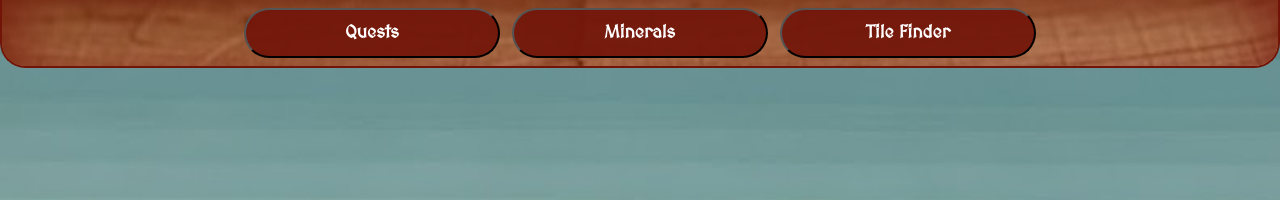
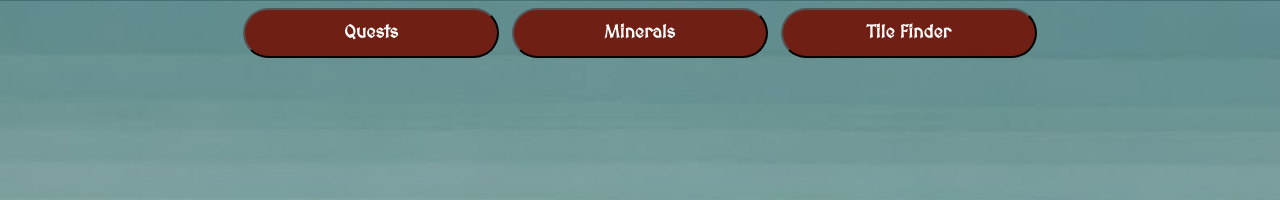
Before and after one commit to Huskarnov/Agonialands-Map-Tools, a plain HTML site: page index.html in a window 1280 px wide. Shown: the top 200 px of the page. Drawn offline with Linux system fonts and the light colour scheme.

Commit message:
Update styles.css

```diff
--- a/styles.css
+++ b/styles.css
@@ -36,18 +36,20 @@ section{
     z-index: 2;
 
 
-    background-image: url('toolsBg2.jpg');
-    background-size: cover;
+    /* background-image: url('toolsBg2.jpg');
+     */
+    background-color: transparent;
+    /* background-size: cover; */
 
     overflow: hidden;
 
-    box-shadow: 0 0 6vw 0.1vw #721408 inset;
+    /* box-shadow: 0 0 6vw 0.1vw #721408 inset;
     border-bottom: 0.2vw solid #721408;
     border-left: 0.2vw solid #721408;
-    border-right: 0.2vw solid #721408;
-
+    border-right: 0.2vw solid #721408; */
+/*
     border-bottom-left-radius: 2vw ;
-    border-bottom-right-radius: 2vw ;
+    border-bottom-right-radius: 2vw ; */
 }
 /* 4019 3313
 321  265*/
```
